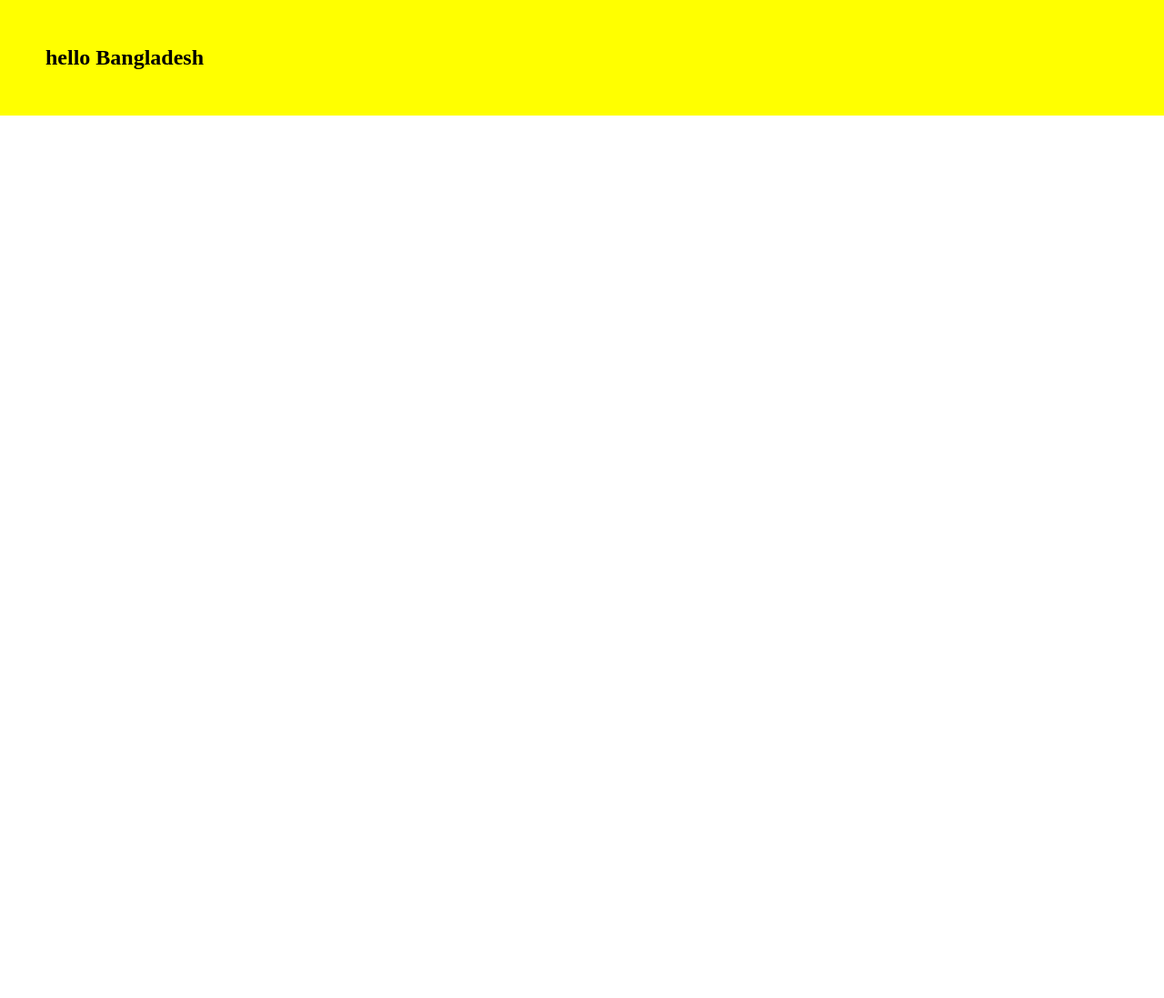
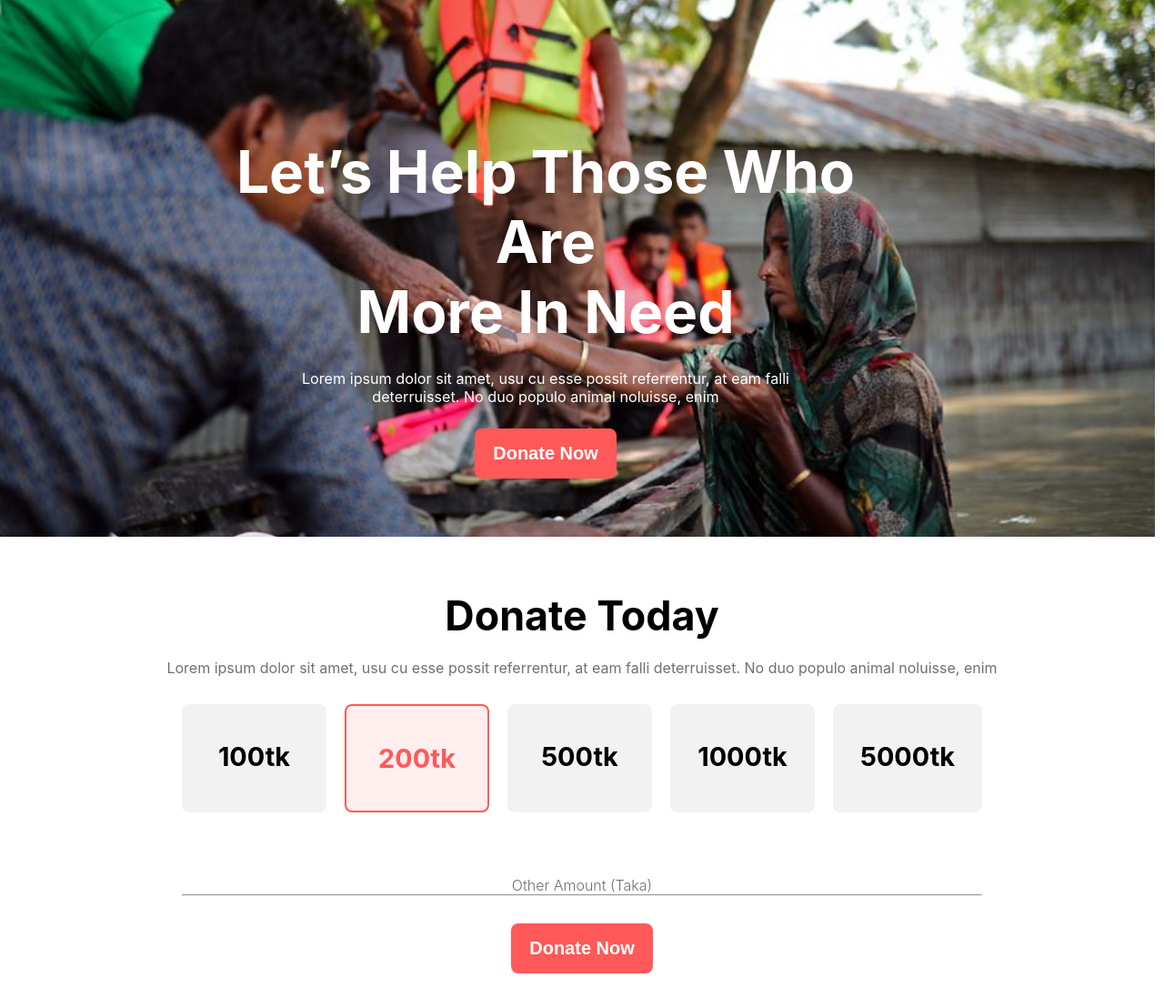
Before and after one commit to sohel-dev-bd/donate-today-responsive, a plain HTML site: page index.html in a window 1280 px wide. Shown: the top 1097 px of the page at 91% size. Before the commit the page ends 800 px from the top, so only its background shows below. Drawn offline with Linux system fonts and the light colour scheme.

Commit message:
donate card section complete

```diff
--- a/index.html
+++ b/index.html
@@ -1,12 +1,99 @@
 <!DOCTYPE html>
 <html lang="en">
+
 <head>
     <meta charset="UTF-8">
     <meta name="viewport" content="width=device-width, initial-scale=1.0">
     <title>Donate To Day</title>
     <link rel="stylesheet" href="style/donate.css">
 </head>
-<body>
-    <h2>hello Bangladesh</h2>
+
+<body class="inter-fonts">
+
+    <header>
+        <div class="hero-section">
+            <div class="hero-parents">
+                <h2 class="hero-text">Let’s Help Those Who Are <br> More In Need</h2>
+                <p class="hero-title">Lorem ipsum dolor sit amet, usu cu esse possit referrentur, at eam falli <br>
+                    deterruisset. No duo populo
+                    animal noluisse, enim</p>
+
+                <button class="btn-primary">Donate Now</button>
+            </div>
+        </div>
+    </header>
+
+    <main>
+        <!-- donate-today-section start -->
+        <section>
+            <div class="donate-today-section">
+                <div class="donate-text">
+                    <h2 class="donate-title">Donate Today</h2>
+                    <p class="donate-description">Lorem ipsum dolor sit amet, usu cu esse possit referrentur, at eam
+                        falli deterruisset. No duo populo
+                        animal noluisse, enim</p>
+                </div>
+
+
+                <div class="number-title">
+                    <h4 class="number">100tk</h4>
+                    <h4 class="number" id="color-number">200tk</h4>
+                    <h4 class="number">500tk</h4>
+                    <h4 class="number">1000tk</h4>
+                    <h4 class="number">5000tk</h4>
+                </div>
+
+
+                <div>
+                    <p id="paragraph">Other Amount (Taka)</p>
+                    <hr>
+                    <button class="btn-primary">Donate Now</button>
+                </div>
+
+            </div>
+        </section>
+
+        <!-- Our Donate Plan section start  -->
+
+        <section class="plan">
+            <div class="plan-item">
+                <h4 class="donate-title">Our Donate Plan</h4>
+                <p class="donate-description">Lorem ipsum dolor sit amet, usu cu esse possit referrentur, at eam falli <br>
+                    deterruisset. No duo populo animal noluisse, enim</p>
+            </div>
+
+            <div class="plan-card">
+
+                <div class="box-item" id="box-1">
+                    <img src="./icons/food.png" alt="">
+                    <h3>Food for a family</h3>
+                    <p>Amet minim mollit non deserunt ullamco est sit aliqua dolor do amet sint. Velit officia consequat
+                        duis enim velit mollit.</p>
+                </div>
+
+                <div class="box-item" id="box-2">
+                    <img src="./icons/shelter.png" alt="">
+                    <h3>Shelter for a family</h3>
+                    <p>Amet minim mollit non deserunt ullamco est sit aliqua dolor do amet sint. Velit officia consequat
+                        duis enim velit mollit.</p>
+                </div>
+
+                <div class="box-item" id="box-3">
+                    <img src="./icons/Frame-1.png" alt="">
+                    <h3>Education for a child</h3>
+                    <p>Amet minim mollit non deserunt ullamco est sit aliqua dolor do amet sint. Velit officia consequat
+                        duis enim velit mollit.</p>
+                </div>
+            </div>
+
+        </section>
+
+    </main>
+
+    <footer>
+
+    </footer>
+
 </body>
+
 </html>
--- a/style/donate.css
+++ b/style/donate.css
@@ -3,7 +3,177 @@
     margin: 0;
 }
 
-h2{
-    background-color: yellow;
-    padding: 50px;
+/* common class */
+.btn-primary{
+    border: none;
+    padding: 16px 20px;
+    font-size: 1.25rem;
+    font-weight: 600;
+    background-color: #ff5959;
+    border-radius: 8px;
+    color: #FFFFFF;
 }
+
+.inter-fonts{
+  font-family: "Inter", sans-serif;
+  font-optical-sizing: auto;
+}
+
+
+/* nav styling */
+header{
+  max-width: 1270px;
+    min-height: 600px;
+}
+.hero-section{
+   background-image: url("../images/Rectangle\ 237.png");
+   max-width: 100%;
+   background-repeat: no-repeat;
+   background-size: 100%;
+}
+.hero-parents{
+    justify-content: center;
+    text-align: center;
+    padding: 150px 200px;
+    max-width: 800px;
+    height: 350px;
+
+}
+
+.hero-text{
+    font-size: 4rem;
+    font-weight: 700;
+    color: #FFFFFF;
+}
+.hero-title{
+    font-size: 1.01rem;
+    font-weight: 400;
+    margin: 25px;
+    color: #FFFFFF;
+}
+
+/* donate-today-section styling */
+.donate-today-section{
+    text-align: center;
+}
+
+#color-number{
+    border: 2px solid #ff5959;
+    color: #ff5959;
+    background-color: #ffeeee;
+}
+
+.number{
+    border: none;
+    padding: 40px 30px;
+    background-color: #f2f2f2;
+    border-radius: 8px;
+    font-size: 1.8rem;
+    font-weight: 700;
+}
+
+.number-title{
+    display: grid;
+    grid-template-columns: repeat(5, 1fr);
+    margin: 30px 200px;
+    gap: 20px;
+}
+
+
+
+.donate-title{
+    font-weight: 700;
+    font-size: 2.8rem;
+    color: black;
+    margin: auto 300px 20px;
+}
+
+.donate-description{
+    font-size: 1rem;
+    font-weight: 400;
+    line-height: 20px;
+    color: #707070;
+}
+#paragraph{
+    font-size: 1rem;
+    font-weight: 300;
+    color: #707070;
+    margin: 70px auto auto;
+}
+hr{
+    margin:auto 200px  30px;
+}
+
+/* plan Section Start */
+.plan{
+    text-align: center;
+    margin: 80px 150px;
+}
+
+.plan-card{
+    display: grid;
+    grid-template-columns: repeat(3, 1fr);
+    gap: 30px;
+}
+
+.box-item{
+    border: 2px solid rebeccapurple;
+    width: 250px;
+    height: 250px;
+    border-radius: 8px;
+    text-align: start;
+    margin-top: 50px ;
+    padding: 20px;
+}
+
+
+.box-item h3{
+    margin: 31px auto 16px;
+    font-size: 1.5rem;
+    font-weight: 400px;
+    color: #121212;
+}
+.box-item p{
+    font-size: 1rem;
+    font-weight: 300;
+    color: #707070;
+}
+
+#box-1{
+    background-color: #edf5f6;
+}
+#box-2{
+background-color: #ffeeee;
+}
+#box-3{
+    background-color: #fff4d6;
+}
+
+
+
+
+
+
+@media screen and (max-width:576px) {
+    .number-title {
+        grid-template-columns: repeat(2, 1fr);
+        justify-content: center;
+    }
+    .donate-title {
+        text-align: center;
+        margin: 0px auto;
+    }
+
+    .plan-card{
+        grid-template-columns: repeat(1, 1fr);
+        margin: 0 auto;
+    }
+    .plan{
+    margin: 0 60px;
+    }
+    .plan-item{
+        text-align: center;
+        margin-top: 40px;
+    }
+
+}
```
Also changed, not shown: images/Rectangle 237.png (added).
